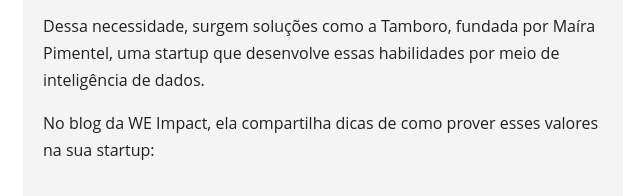
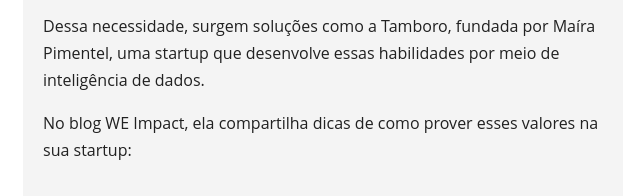
Before and after one commit to weimpact-tech/newsletter-22, a website: page index.html in a window 1280 px wide. Shown: the part 2826-3022 px from the top of the page, 317-957 px from the left. Drawn offline with Linux system fonts and the light colour scheme.

Commit message:
ajustes conteúdo

```diff
--- a/index.html
+++ b/index.html
@@ -235,7 +235,7 @@
                                                         </p>
                                                         <p
                                                             style="-webkit-text-size-adjust: 100%; -ms-text-size-adjust: 100%; font-size: 16px; text-align: left;">
-                                                            No blog da WE Impact, ela compartilha dicas de como prover
+                                                            No blog WE Impact, ela compartilha dicas de como prover
                                                             esses valores na sua startup:<br>
                                                         </p>
                                                         <a href="https://www.weimpact.tech/blog-soft-skills/"
```
